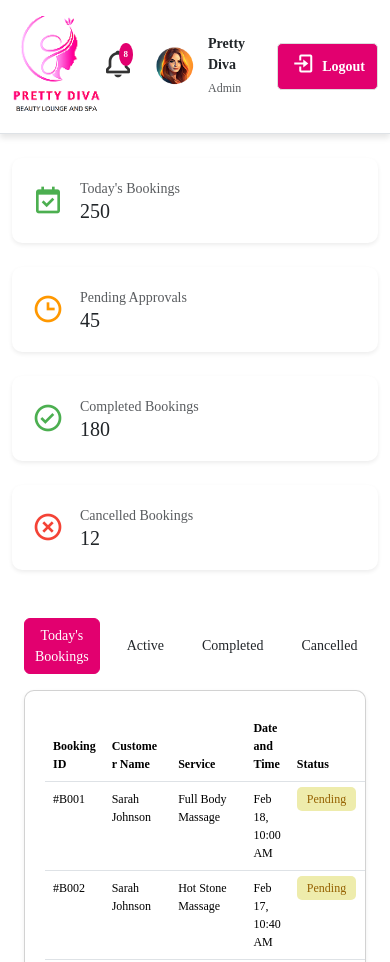
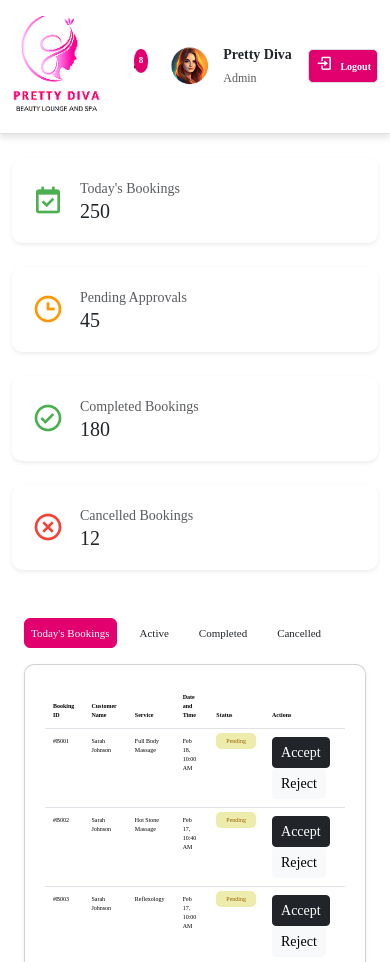
Before and after one commit to Namibra-Devs/lounge-spa-admin, a plain HTML site: page assets/pages/booking.html in a window 390 px wide. Shown: the top 962 px of the page. Drawn offline with nearby package versions, Linux system fonts and the light colour scheme; files whose address does not match are found by name.

Commit message:
admin header adjusted on mobile vieew

```diff
--- a/assets/css/styles.css
+++ b/assets/css/styles.css
@@ -159,6 +159,7 @@ input[type="checkbox"] {
       justify-content: left;
       margin-left: 0% !important;
     z-index: 1;
+
 
   }
   .logo h5{
@@ -415,15 +416,33 @@ i {
 
 /* Responsive adjustments for mobile screens */
 @media (max-width: 998px) {
+
+
+
+  .profile div {
+    text-align: center;
+  }
+
+  .logout-container {
+    display: flex;
+    align-items: center;
+   padding: 4px 6px;
+  }
+.logout-text{font-size: 10px;}
+  .bx-bell, .bx-log-in {
+    font-size: 1.1rem;
+  }
+
+
   .table th,
   .table td {
-    font-size: 12px;
+    font-size: 6px;
 
   }
 
   .btn-filter {
-    font-size: 14px;
-    padding: 6px 10px;
+    font-size: 11px;
+    padding: 6px;
   }
 
 
--- a/assets/pages/booking.html
+++ b/assets/pages/booking.html
@@ -49,7 +49,7 @@
             />
 
             <!-- Admin Profile and Controls on the Right -->
-            <div class="d-flex align-items-center">
+            <div class="d-flex align-items-center profile">
               <!-- Notification Icon with Badge -->
               <div class="position-relative me-3">
                 <i class="bx bx-bell"></i>
@@ -72,7 +72,7 @@
 
               <!-- Logout Icon with Text -->
               <div class="logout-container">
-                <a href="/index.html"><i class="bx bx-log-in" style="font-size: 1.5rem"></i></a>
+                <a href="/index.html"><i class="bx bx-log-in"></i></a>
 
                 <a href="/index.html" class="ms-2 text-decoration-none logout-text"
                   >Logout</a
```
